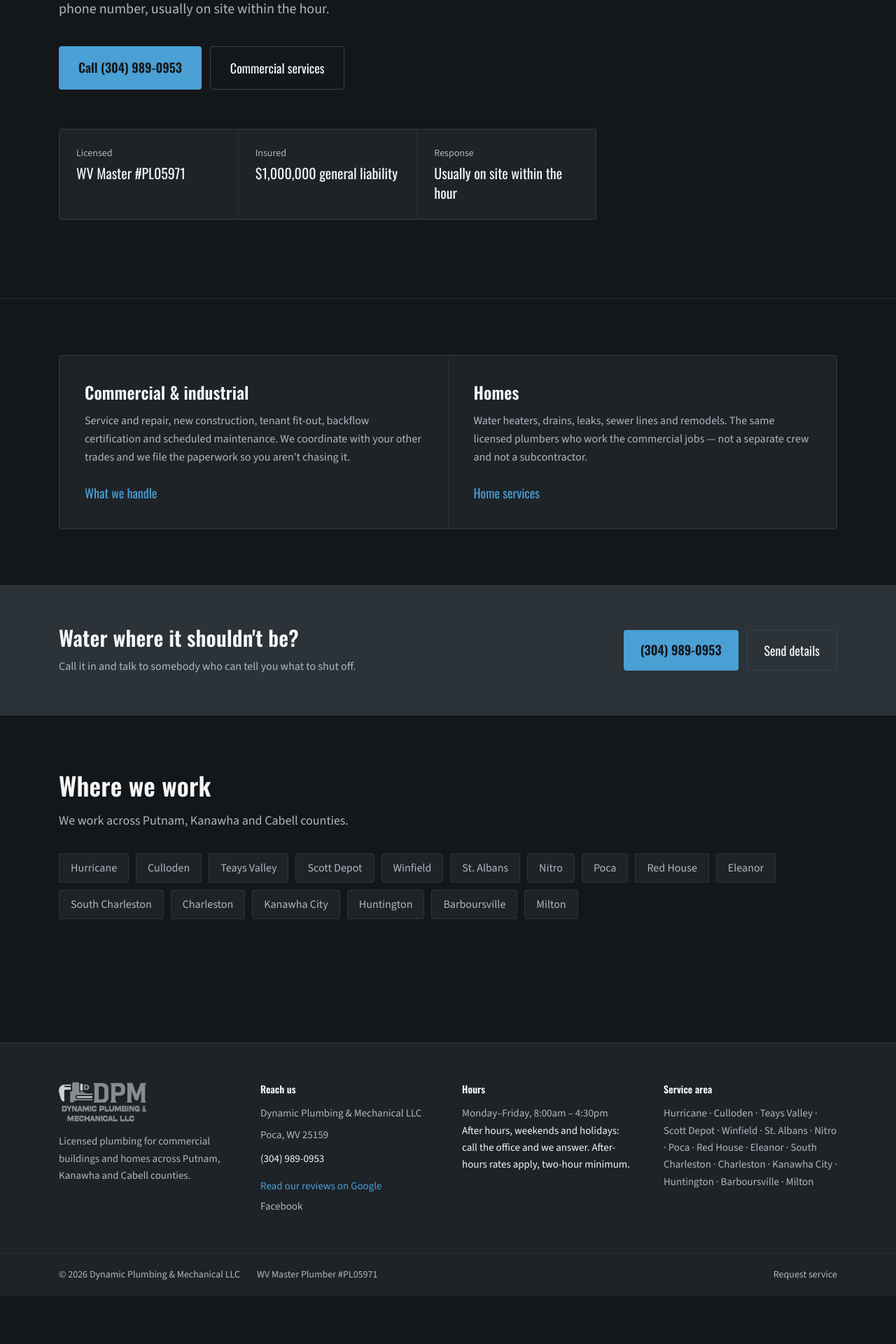
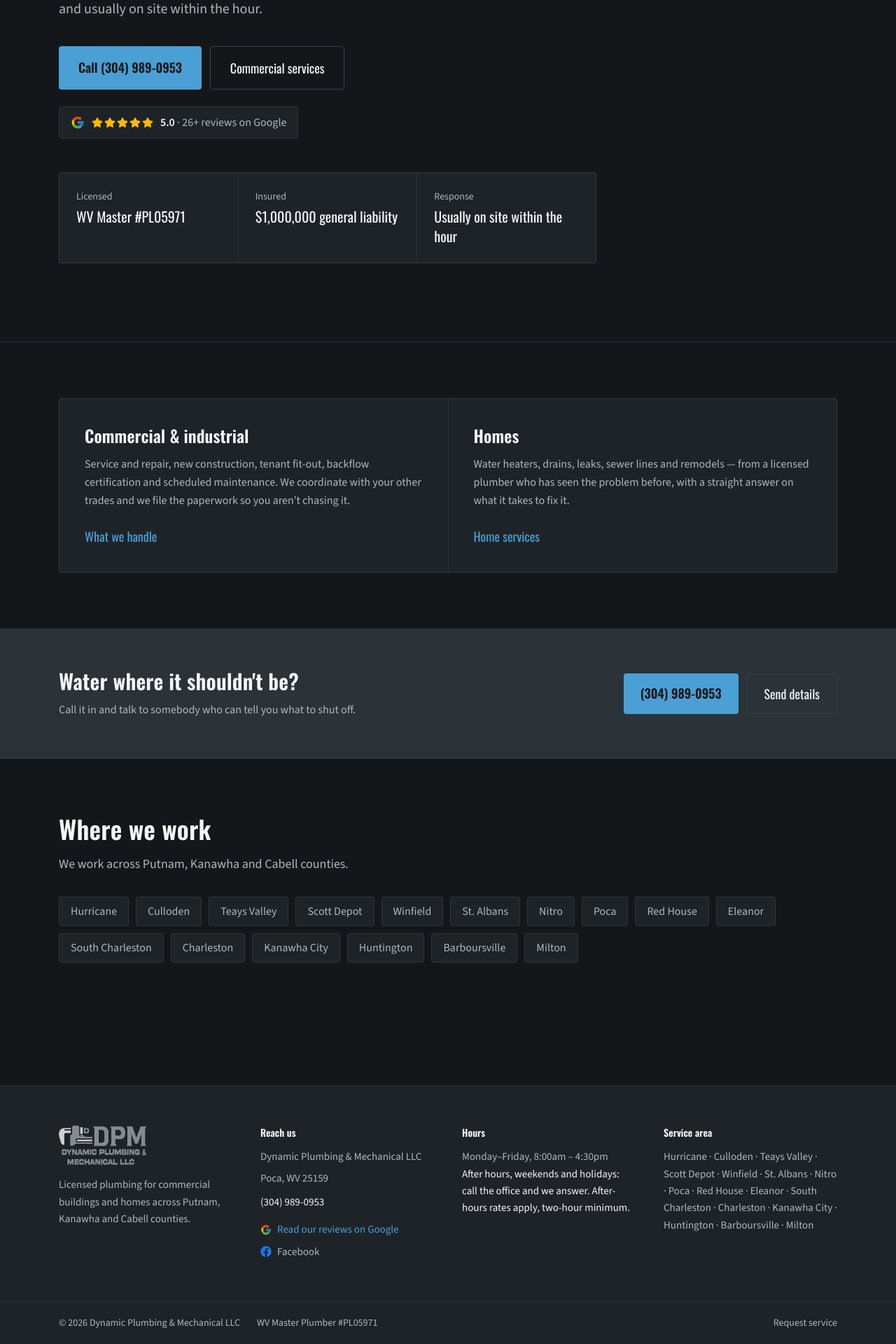
Before and after one commit to scottmsimmons69/dynamic-plumbing, a Next.js app: page / in a window 1280 px wide. Shown: the part 511-2431 px from the top of the page at 70% size. Before the commit the page ends 2362 px from the top, so only its background shows below. Built offline with nearby package versions, Linux system fonts and the light colour scheme.

Commit message:
Google review badge in hero; icons in footer; two more crew claims off the home page

```diff
--- a/package.json
+++ b/package.json
@@ -11,7 +11,8 @@
   "dependencies": {
     "next": "16.3.4",
     "react": "19.2.8",
-    "react-dom": "19.2.8"
+    "react-dom": "19.2.8",
+    "react-icons": "^5.7.0"
   },
   "devDependencies": {
     "@tailwindcss/postcss": "^4",
--- a/src/app/page.tsx
+++ b/src/app/page.tsx
@@ -1,4 +1,6 @@
 import Link from "next/link";
+import { FcGoogle } from "react-icons/fc";
+import { FaStar } from "react-icons/fa";
 import { biz } from "@/lib/business";
 import { Section, Heading, CallBand } from "@/components/Bits";
 
@@ -15,15 +17,11 @@
           <p className="mt-6 max-w-2xl text-lg leading-relaxed text-mist sm:text-xl">
             Licensed plumbers for general contractors, property managers and
             facility teams &mdash; and for the homeowner whose sewer line just
-            gave out. Same crew, same phone number, usually on site within the
-            hour.
+            gave out. One phone number, and usually on site within the hour.
           </p>
 
           <div className="mt-9 flex flex-wrap gap-3">
-            <a
-              href={`tel:${biz.phoneHref}`}
-              className="rounded bg-brass px-7 py-4 font-display text-lg font-semibold text-ink transition-colors hover:bg-brass-deep hover:text-paper"
-            >
+            <a href={`tel:${biz.phoneHref}`} className="rounded bg-brass px-7 py-4 font-display text-lg font-semibold text-ink transition-colors hover:bg-brass-deep hover:text-paper">
               Call {biz.phone}
             </a>
             <Link
@@ -34,7 +32,23 @@
             </Link>
           </div>
 
-          <dl className="mt-14 grid max-w-3xl gap-px overflow-hidden rounded border border-line/60 bg-line/60 sm:grid-cols-3">
+          {/* Google reviews — rating and count live in business.ts.
+              Count is shown as "N+" so it stays true as reviews come in.
+              The RATING can go stale: update googleRating if it changes. */}
+          <a href={biz.googleReviewUrl} target="_blank" rel="noopener noreferrer" className="mt-6 inline-flex flex-wrap items-center gap-x-2.5 gap-y-1 rounded border border-line/60 bg-slate-deep px-4 py-2.5 text-mist transition-colors hover:border-brass hover:text-paper">
+            <FcGoogle className="h-5 w-5 shrink-0" aria-hidden="true" />
+            <span className="flex gap-0.5 text-amber-400" aria-hidden="true">
+              {Array.from({ length: 5 }).map((_, i) => (
+                <FaStar key={i} className="h-4 w-4" />
+              ))}
+            </span>
+            <span>
+              <span className="font-semibold text-paper">{biz.googleRating}</span>
+              {" "}&middot; {biz.googleReviewCount}+ reviews on Google
+            </span>
+          </a>
+
+          <dl className="mt-12 grid max-w-3xl gap-px overflow-hidden rounded border border-line/60 bg-line/60 sm:grid-cols-3">
             <div className="bg-slate-deep p-6">
               <dt className="text-sm text-mist">Licensed</dt>
               <dd className="mt-1 font-display text-xl text-paper">
@@ -78,9 +92,9 @@
           <div className="bg-slate-deep p-9">
             <h2 className="text-2xl">Homes</h2>
             <p className="mt-3 leading-relaxed text-mist">
-              Water heaters, drains, leaks, sewer lines and remodels. The same
-              licensed plumbers who work the commercial jobs — not a separate
-              crew and not a subcontractor.
+              Water heaters, drains, leaks, sewer lines and remodels &mdash; from
+              a licensed plumber who has seen the problem before, with a straight
+              answer on what it takes to fix it.
             </p>
             <Link
               href="/residential"
--- a/src/components/Footer.tsx
+++ b/src/components/Footer.tsx
@@ -1,5 +1,7 @@
 import Image from "next/image";
 import Link from "next/link";
+import { FcGoogle } from "react-icons/fc";
+import { FaFacebook } from "react-icons/fa";
 import { biz } from "@/lib/business";
 
 export default function Footer() {
@@ -31,32 +33,21 @@
               {biz.address.city}, {biz.address.state} {biz.address.zip}
             </div>
             <div className="pt-1">
-              <a
-                href={`tel:${biz.phoneHref}`}
-                className="text-paper hover:text-brass"
-              >
+              <a href={`tel:${biz.phoneHref}`} className="text-paper hover:text-brass">
                 {biz.phone}
               </a>
             </div>
           </address>
           <div className="mt-4 space-y-1.5 text-[15px]">
             <div>
-              <a
-                href={biz.googleReviewUrl}
-                target="_blank"
-                rel="noopener noreferrer"
-                className="text-brass hover:text-paper"
-              >
+              <a href={biz.googleReviewUrl} target="_blank" rel="noopener noreferrer" className="inline-flex items-center gap-2 text-brass hover:text-paper">
+                <FcGoogle className="h-4 w-4 shrink-0" aria-hidden="true" />
                 Read our reviews on Google
               </a>
             </div>
             <div>
-              <a
-                href={biz.facebookUrl}
-                target="_blank"
-                rel="noopener noreferrer"
-                className="text-mist hover:text-paper"
-              >
+              <a href={biz.facebookUrl} target="_blank" rel="noopener noreferrer" className="inline-flex items-center gap-2 text-mist hover:text-paper">
+                <FaFacebook className="h-4 w-4 shrink-0 text-[#1877F2]" aria-hidden="true" />
                 Facebook
               </a>
             </div>
--- a/src/lib/business.ts
+++ b/src/lib/business.ts
@@ -67,7 +67,8 @@
   counties: "Putnam, Kanawha and Cabell counties",
 
   // ---- Proof --------------------------------------------------------------
-  googleReviewCount: 26,
+  googleReviewCount: 26, // shown as "26+" so it stays true as reviews come in
+  googleRating: "5.0", // CHECK MONTHLY — update the day it changes
   googleReviewUrl: "https://maps.google.com/?cid=17922058820932619800", // public profile link. The "write a review" link needs owner access.
   facebookUrl: "https://www.facebook.com/p/Dynamic-Plumbing-Mechanical-LLC-61578116063331/",
   // Individual reference contacts are NOT published. They live in the client file.
```
Also changed, not shown: 1 other file (tests, documents, lock files or other folders).
